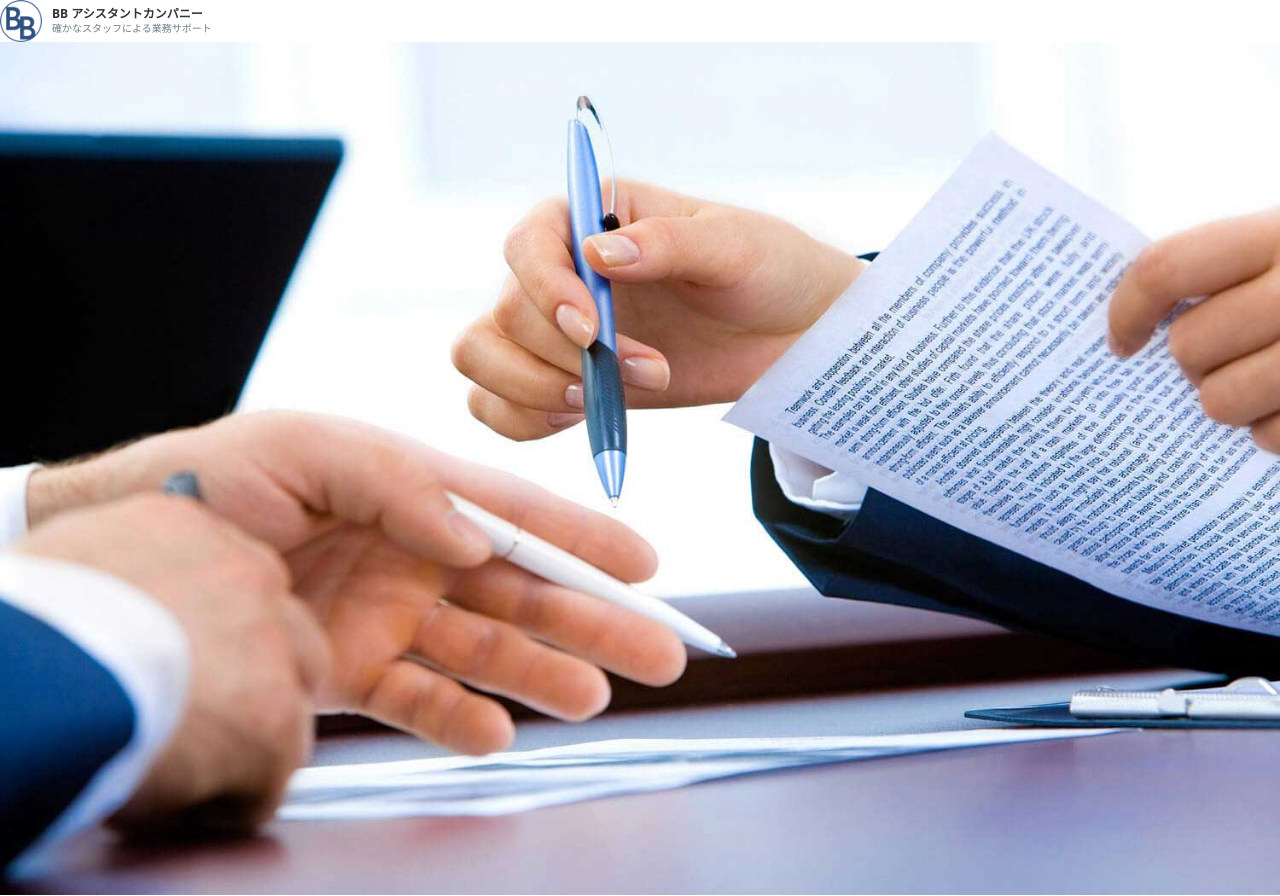
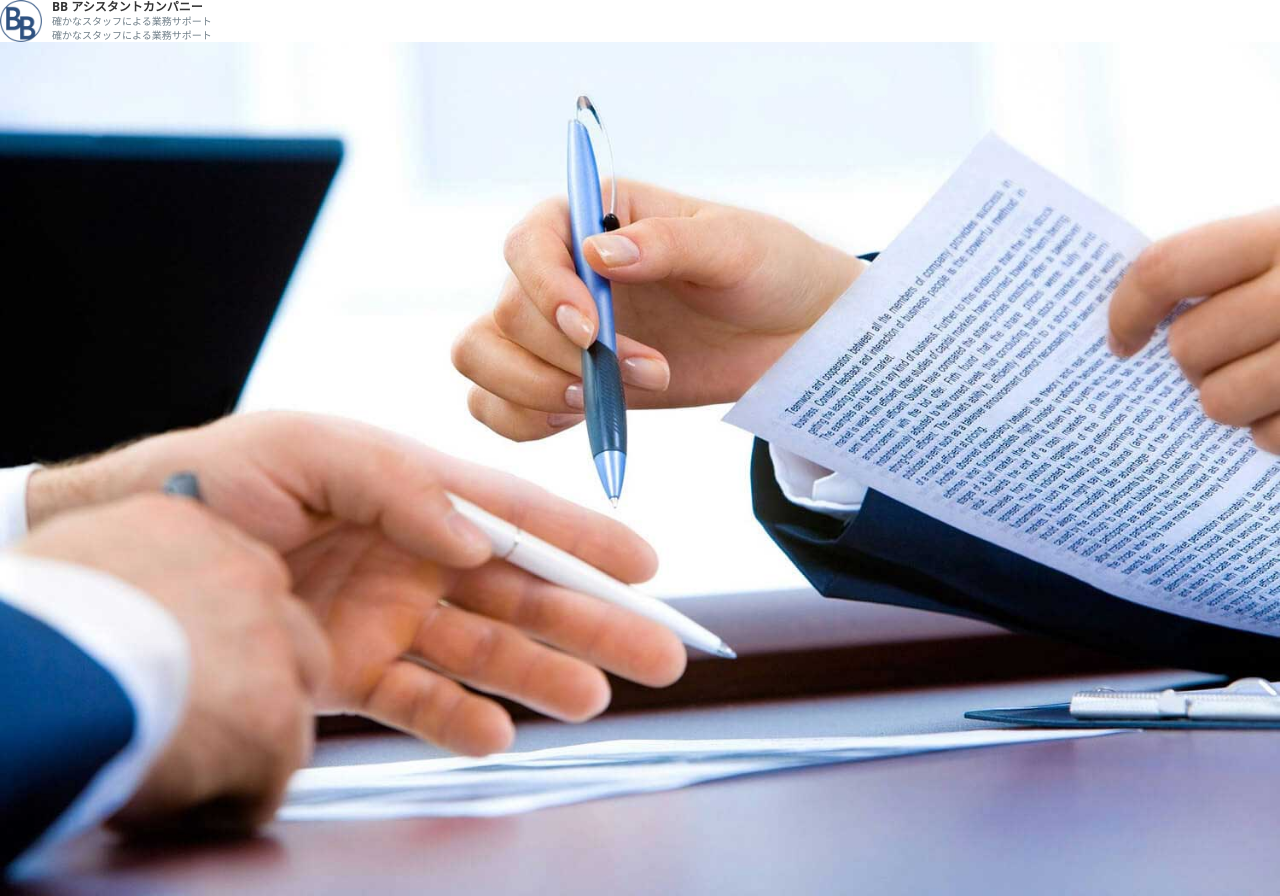
Before and after one commit to kobadai09jp/coding_practice, a plain HTML site: page index.html in a window 1280 px wide. Drawn offline with Linux system fonts and the light colour scheme; files whose address does not match are found by name.

Commit message:
gid diff

```diff
--- a/index.html
+++ b/index.html
@@ -13,6 +13,7 @@
         <div class="header__wrapper__site">
           <h2>BB アシスタントカンパニー</h2>
           <p>確かなスタッフによる業務サポート</p>
+          <p>確かなスタッフによる業務サポート</p>
         </div>
       </div>
     </header>
```
